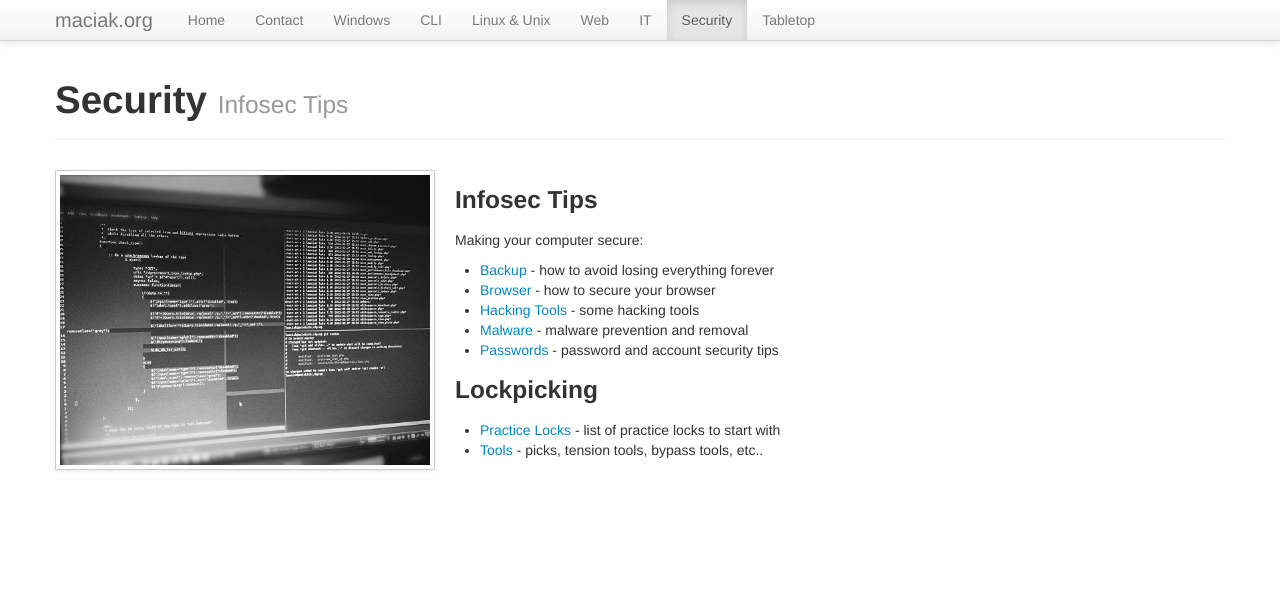
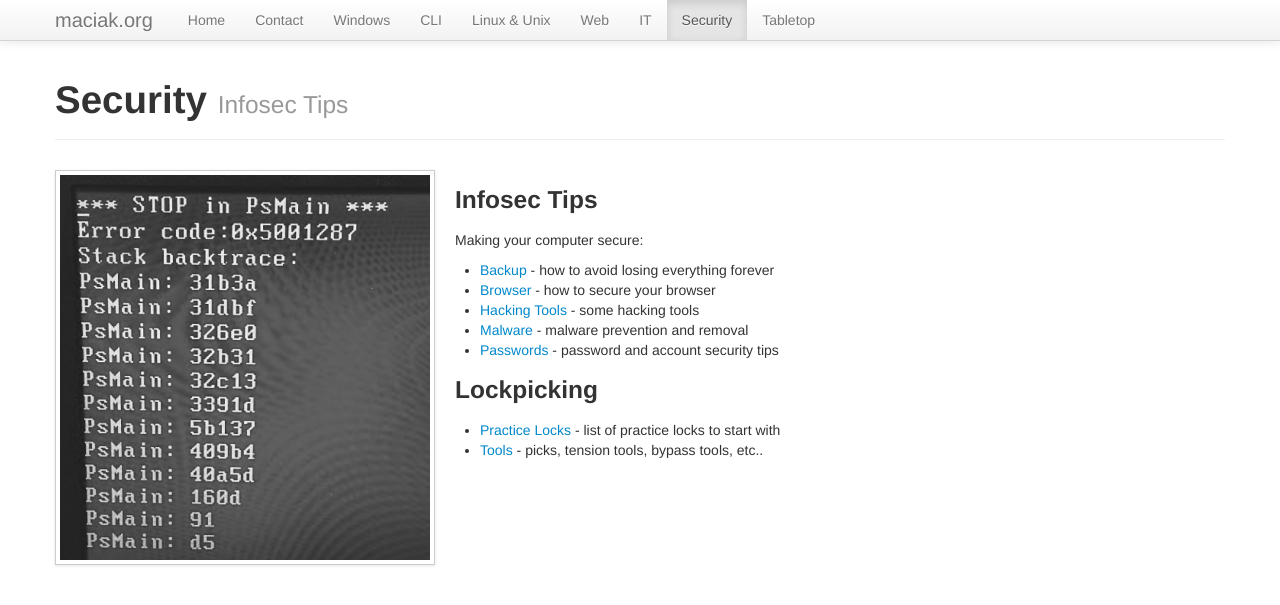
Before and after one commit to maciakl/maciak.org, a Jekyll site: the page built from security.md, in a window 1280 px wide. Shown: the top 605 px of the page. Built offline with Jekyll 4.4.1, drawn with Linux system fonts in a browser that asks for light colours.

Commit message:
sec pic update

```diff
--- a/security.md
+++ b/security.md
@@ -2,7 +2,7 @@
 layout: simple
 title: Security
 subtitle: Infosec Tips
-image: termn.jpg
+image: sec.png
 order: 8
 ---
 
```
